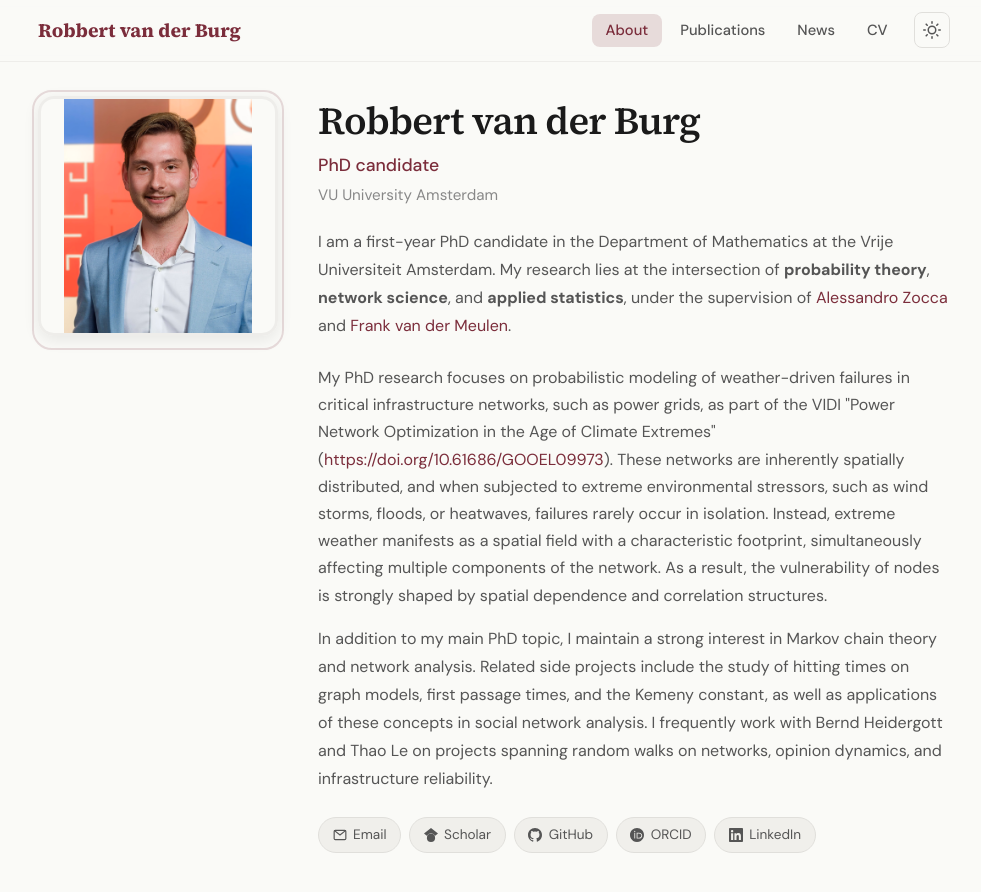
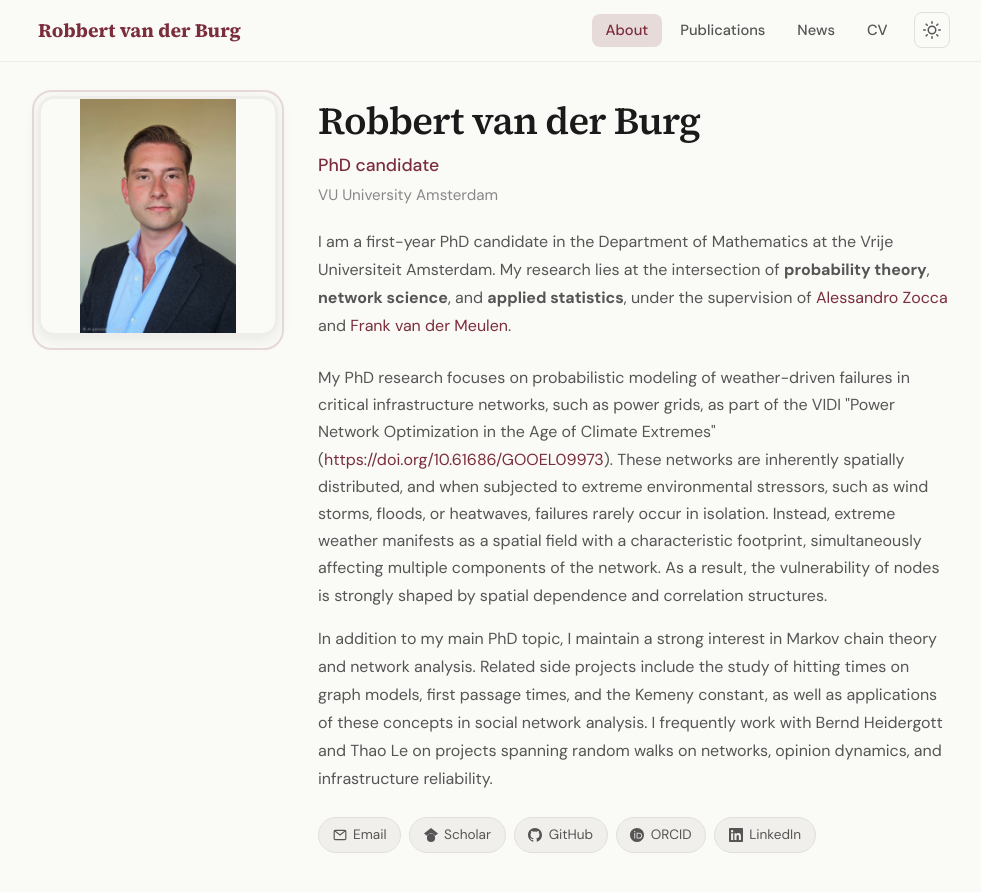
Before and after one commit to robbertvanderburg/robbertvanderburg.github.io, a Jekyll site: the page built from index.html, in a window 1280 px wide and 900 px high. Shown: the top 892 px of the window, without its empty margins (146-1127 px from the left). Built offline with Jekyll 4.4.1, drawn with Linux system fonts in a browser that asks for light colours.

Commit message:
Niewe Pasfoto toegevoegd

```diff
--- a/index.html
+++ b/index.html
@@ -39,7 +39,7 @@ description: "Academic website of Robbert van der Burg, PhD candidate in Applied
 <section class="profile-section fade-in">
   <div class="profile-photo-wrapper">
     <!-- Replace with your photo: save as assets/images/profile.jpg -->
-    <img src="{{ '/assets/images/Pasfoto_website.png' | relative_url }}" alt="Photo of {{ site.author.name }}" class="profile-photo" style="object-fit: contain;">
+    <img src="{{ '/assets/images/Pasfoto_website.jpg' | relative_url }}" alt="Photo of {{ site.author.name }}" class="profile-photo" style="object-fit: contain;">
   </div>
 
   <div class="profile-info">
```
Also changed, not shown: assets/images/Pasfoto_website.jpg (added).
